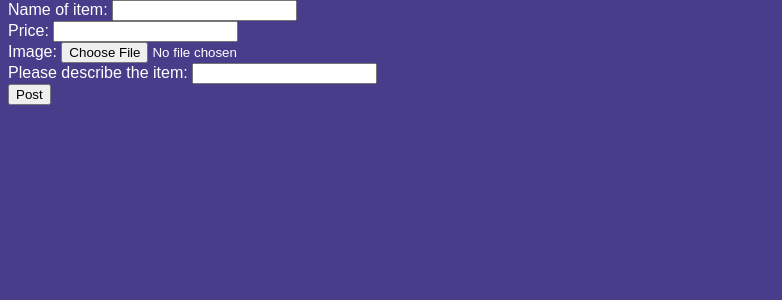
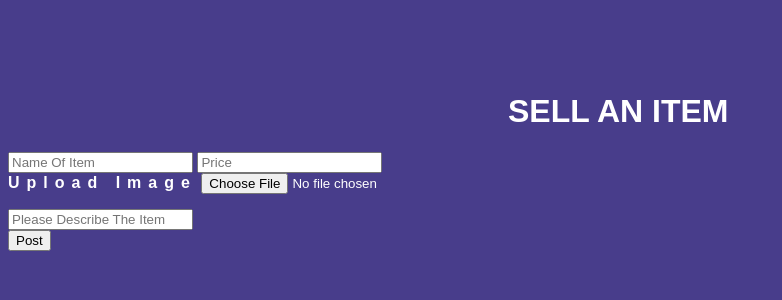
Before and after one commit to NikkosASC4/CSE312Project, a Flask app: page /listing in a window 1280 px wide. Shown: the part 97-397 px from the top of the page, without its empty margins (0-782 px from the left). Run offline with Flask 2, Linux system fonts and the light colour scheme.

Commit message:
Added CSS

```diff
--- a/templates/listing.html
+++ b/templates/listing.html
@@ -22,21 +22,22 @@
             </nav>
         </div>
     </div>
-    <div id ="listing-div">
-        <form id="list" method="POST" action ="/listing" enctype="multipart/form-data">
-            <label for="item-name">Name of item:</label>
-            <input type="text" id="item-name" name="item-name"><br>
 
-            <label for="item-price">Price:</label>
-            <input type="text" id="item-price" name="item-price"><br>
+    <br>
+    <br>
+    <br>
+    <br>
 
-            <label for="form-file">Image: </label>
-            <input id="form-file" type="file" name="upload"><br>
-
-            <label for="item-desc">Please describe the item:</label>
-            <input type="text" id="item-desc" name="item-desc"><br>
-            <input type="submit" value="Post">
-        </form>
+    <div class="listing-div">
+        <h1>SELL AN ITEM</h1>
+        <form action="/listing" id="list" method="post" enctype="multipart/form-data">
+        <input type="text" id="item-name" name="item-name" placeholder="Name Of Item" />
+        <input type="text" id="item-price" name="item-price" placeholder="Price"><br>
+        <a>Upload Image</a>
+        <input id="form-file" type="file" name="upload"><br>
+        <p></p>
+        <input type="text" id="item-desc" name="item-desc" placeholder="Please Describe The Item"><br>
+        <input type="submit" value="Post"/>
         </form>
     </div>
 
```
